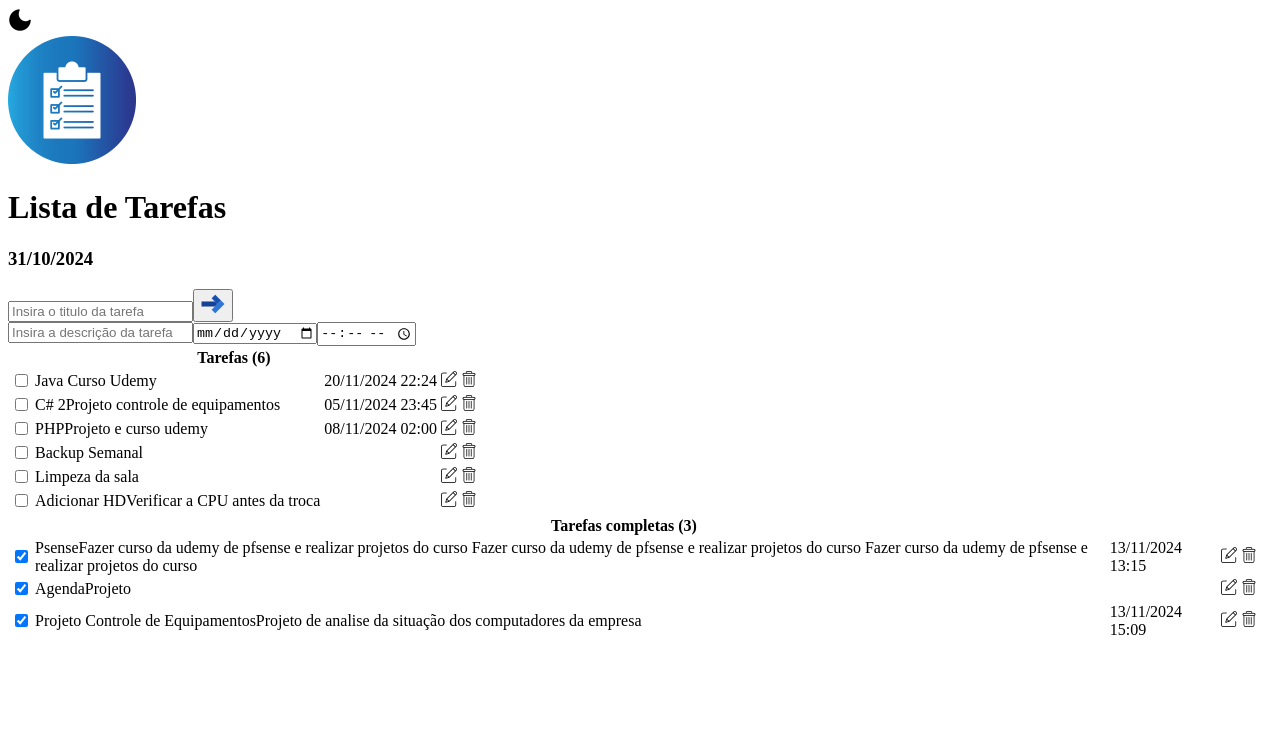
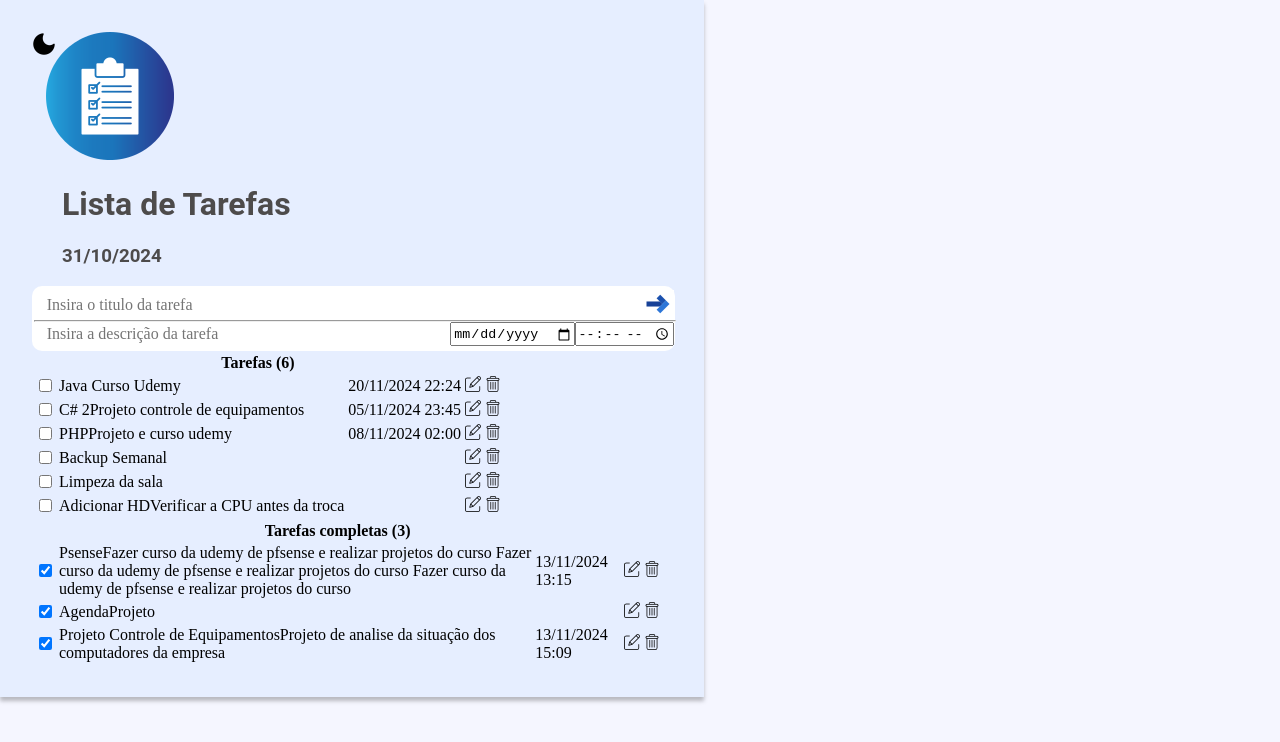
Before and after one commit to mariana-js/project-todo, an Angular app in the folder todo/: page / in a window 1280 px wide. Shown: the top 742 px of the page. Built offline with nearby package versions, Linux system fonts and the light colour scheme; data requests are answered from the project's data file.

Commit message:
ADD: New CSS, some changes.

```diff
--- a/todo/src/styles.css
+++ b/todo/src/styles.css
@@ -1,38 +1,26 @@
-[data-theme="dark"] body{
-  background-color: #313131;
+[data-theme="dark"] body {
+  background: #FFFFFF;
   color: white;
 }
 
 [data-theme="dark"] .container-global {
   background-color: #252525;
 }
-/*
+
+
 body {
   position: relative;
+  background: #F5F6FF;
   margin: 0;
-  display: flex;
-  justify-content: center;
-
-
-}
-html, body {
-  height: 100%;
-  margin: 0;
-  background-color:  rgb(228 236 247);
 }
 
 .container-global {
-  height: 100vh;
-  padding: 2rem 4rem;
-  box-sizing: border-box;
+  position: absolute;
+  display: grid;
+  padding: 2rem;
+  width: 40rem;
+  height: max-content;
+  background: #E6EEFF;
+  box-shadow: 0px 4px 4px rgba(0, 0, 0, 0.25);
+
 }
-
-body .container-global{
-  background-color: #f3f3f3;
- background-image: url(assets/Fundo/lua-natureza.avif);
-}
-
-
-
-
-*/
--- a/todo/src/todo/todo.component.css
+++ b/todo/src/todo/todo.component.css
@@ -1,167 +1,80 @@
-/*
-h1,
-h3 {
-  margin: 0;
-
+.head {
+  display: inline-flex;
 }
 
-.head {
-  display: contents;
+.title {}
 
+.modo {
+  width: 14px;
+  height: 14px;
 }
 
-.modo {
-  display: flex;
-  justify-content: flex-end;
+.title .title-principal {
+  font-family: 'Roboto';
+  font-style: normal;
+  margin-left: 1rem;
+  color: #4D4B4B;
 }
 
-.title {
-  display: inline-flex;
-  align-items: center;
+.container-todo {
+  position: relative;
+  display: grid;
+  align-items: start;
+  justify-items: center;
 }
 
-.image-title img {
-  height: 3.2rem;
-  width: 3.2rem;
-  margin-right: 1rem;
+.container-add-alt-task {
+  display: inline-grid;
+  width: 40rem;
+  height: 3rem;
+  padding: 0.3rem 0.1rem 0.8rem 0.1rem;
+  background: #FFFFFF;
+  border-radius: 10px;
 }
 
-.title-principal {}
-
-button {
-  width: 2.1rem;
-  padding: 0.1rem;
-  border: none;
-}
-
-
-.container-add-todo {
-  display: grid;
-  margin: 2rem 0;
+.container-add-alt-task hr {
+  color: gray;
+  width: 100%;
+  margin: 0;
 }
 
 .title-task-first-line {
   display: inline-flex;
-  justify-content: space-between;
 }
 
-.container-add-todo .description-input,
-.container-add-todo .title-task {
-  border: 1px solid rgb(173, 173, 173);
-  border-radius: 0.5px;
-  height: 2rem;
-  opacity: 0.9;
+.title-task-first-line button {
+  width: 34px;
+  height: 30px;
+
+  border: none;
+  background-color: white;
 }
 
-.title-task {
+.title-task-first-line input {
+  width: 100%;
+  border: none;
+
+
+}
+.title-task-first-line input, .description .description-input{
+  margin-left: 0.7rem;
+  font-family: 'Inria Serif';
+  font-style: normal;
+  font-size: 16px;
+  color: #ABABAB;
+}
+.container-description-date-time-todo {
+  /* display: inline-flex; */
+}
+
+.description {
+  width: 100%;
+  display: inline-flex;
+}
+
+.description .description-input {
+  border: none;
   width: 100%;
 }
 
-.container-date-time-todo {
-  position: relative;
-  display: flex;
-  flex-direction: column;
-}
-
-.description {
-  position: relative;
-}
-
-.description-input {
-  margin-top: 0;
-  width: 81%;
-  padding-right: 70px;
-}
-
-.icon-only {
-  position: absolute;
-  top: 50%;
-  transform: translateY(-50%);
-
-  width: 18px;
-  border: none;
-  background: transparent;
-  -webkit-appearance: none;
-}
-
-.icon-only .date-icon input {
-  border: none;
-}
-
-.date-icon {
-  right: 50px;
-}
-
-.time-icon {
-  right: 20px;
-  width: 30px;
-  height: 30px;
-}
-
-.icon-only::-webkit-calendar-picker-indicator {
-  opacity: 1;
-}
-
-.icon-only::-webkit-clear-button,
-.icon-only::-webkit-inner-spin-button {
-  display: none;
-}
-
-
-.container-todo {
-  margin: 1rem 0;
-  width: 42vh;
-}
-
-.todo {
-  display: table;
-}
-
-th {
-  text-align: left;
-  color: #6c6c6c;
-}
-
-table {
-  margin: 1rem 0;
-  width: 43vh;
-  border-collapse: collapse;
-}
-
-tbody tr {
-  border: 0.5px solid #bdbdbd;
-
-}
-
-tbody {
-  line-height: 1.5;
-}
-
-td {
-  line-height: 1.5;
-}
-
-.task-title-description {
-  display: inline-grid;
-  width: 95%;
-  padding: 0 0.5rem;
-  TEXT-ALIGN: justify;
-}
-
-.description-task-todo {
-  size: 11px;
-}
-
-.title-task-todo {
-  color: rgb(34, 34, 34);
-  size: 14px;
-}
-
-.table-date-time {
-  width: 5rem;
-}
-
-
-.task {}
-
-*/
+.description .date .time {}
--- a/todo/src/todo/todo.component.html
+++ b/todo/src/todo/todo.component.html
@@ -27,8 +27,8 @@
           <img src="assets/add.png" alt="add-task">
         </button>
       </div>
-
-      <div class="container-date-time-todo">
+      <hr>
+      <div class="container-description-date-time-todo">
         <div class="description">
           <input class="description-input" type="text" [(ngModel)]="newTask.description"
             placeholder="Insira a descrição da tarefa">
```
